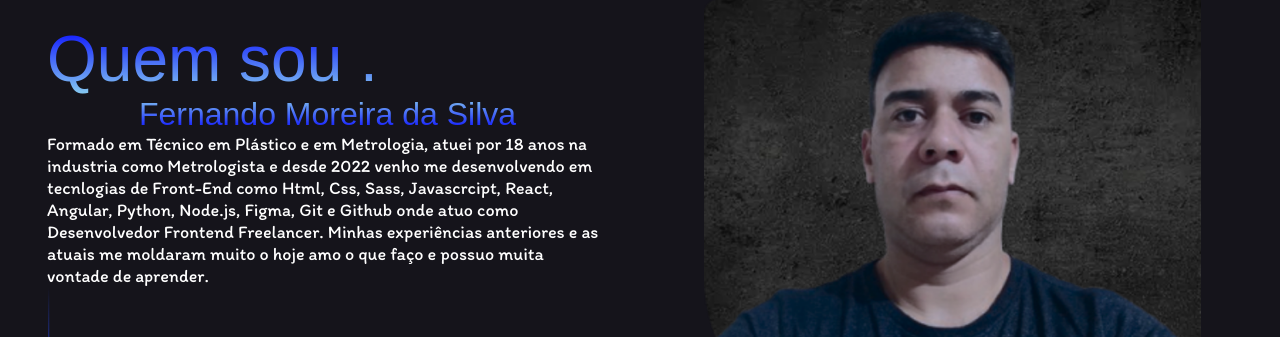
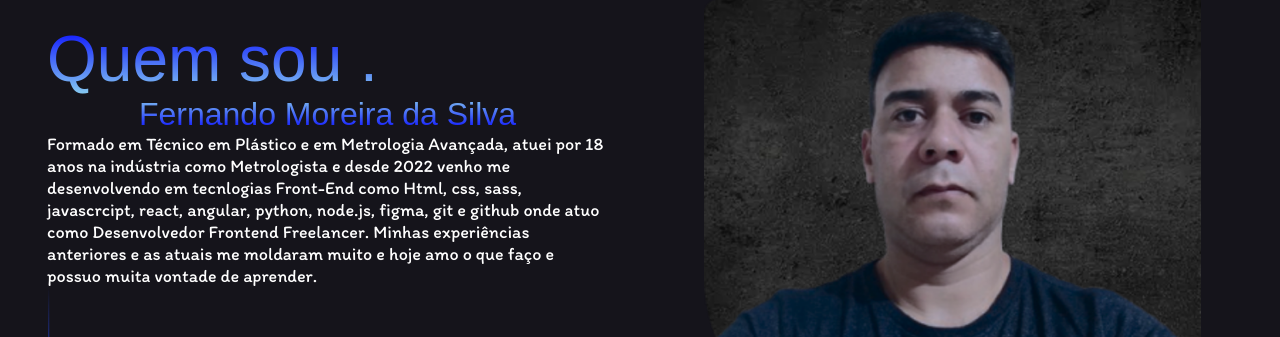
Before and after one commit to feryamaha/FM-FRONT-END---PORTIFOLIO, a website: page index.html in a window 1280 px wide. Shown: the part 933-1270 px from the top of the page. Drawn offline with Linux system fonts and the light colour scheme; a web font is replaced by a local one.

Commit message:
Correção texto html
Correção texto html

```diff
--- a/index.html
+++ b/index.html
@@ -85,13 +85,14 @@
             <div class="box-content-banner3">
                 <h1>Quem sou <span>.</span></h1>
                 <h3>Fernando Moreira da Silva</h3>
-                <p>Formado em Técnico em Plástico e em Metrologia, atuei por
-                    18 anos na industria como Metrologista e desde 2022 venho
-                    me desenvolvendo em tecnlogias de Front-End como
-                    Html, Css, Sass, Javascrcipt, React, Angular, Python,
-                    Node.js, Figma, Git e Github onde atuo
+                <p>Formado em Técnico em Plástico e em Metrologia Avançada,
+                    atuei por
+                    18 anos na indústria como Metrologista e desde 2022 venho
+                    me desenvolvendo em tecnlogias Front-End como
+                    Html, css, sass, javascrcipt, react, angular, python,
+                    node.js, figma, git e github onde atuo
                     como Desenvolvedor Frontend Freelancer. Minhas
-                    experiências anteriores e as atuais me moldaram muito o
+                    experiências anteriores e as atuais me moldaram muito e
                     hoje amo o que faço e possuo muita vontade de
                     aprender.</p>
                 <img src="assets/img/details-social 1.png" alt="vetor"
```
